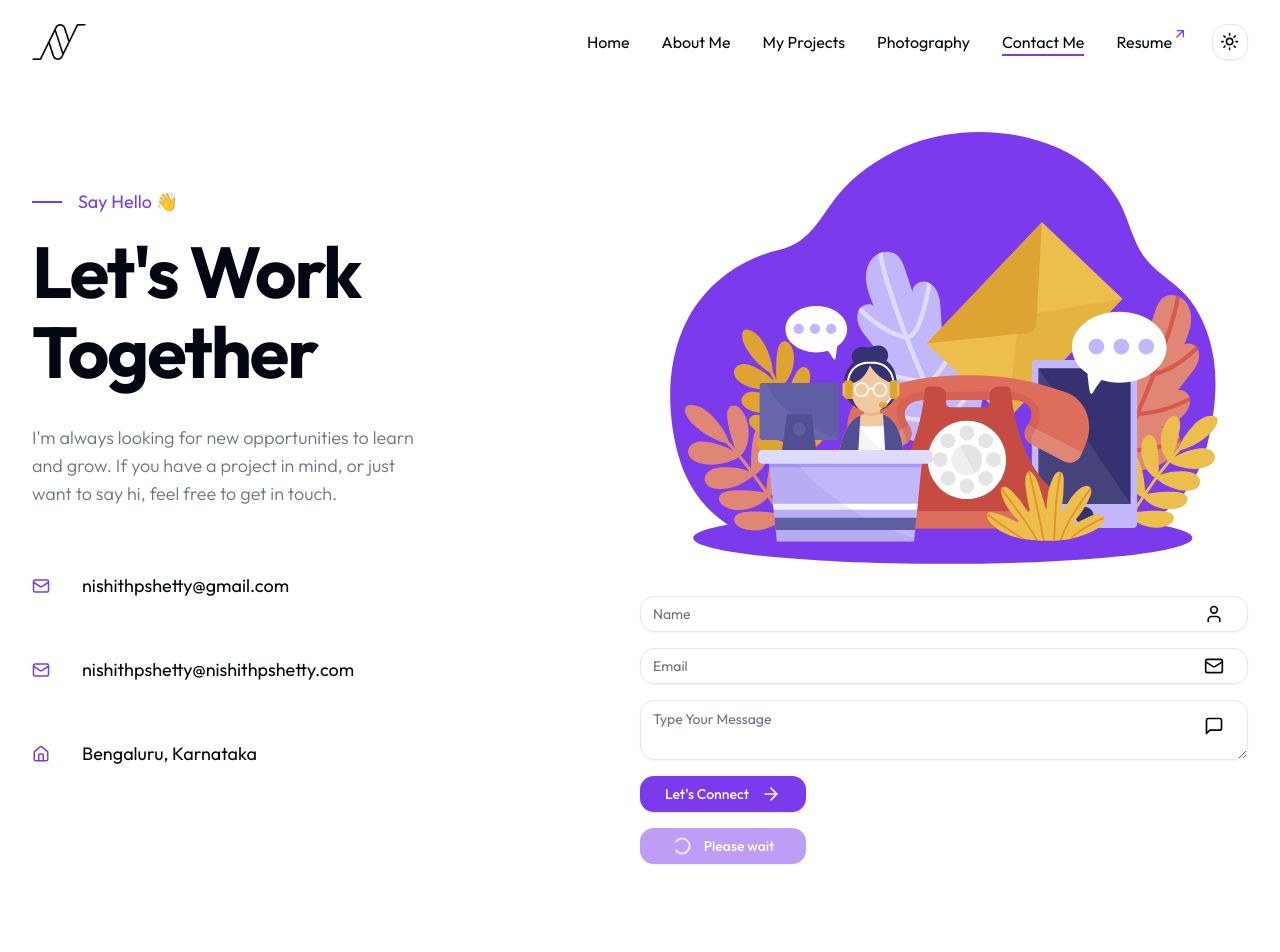
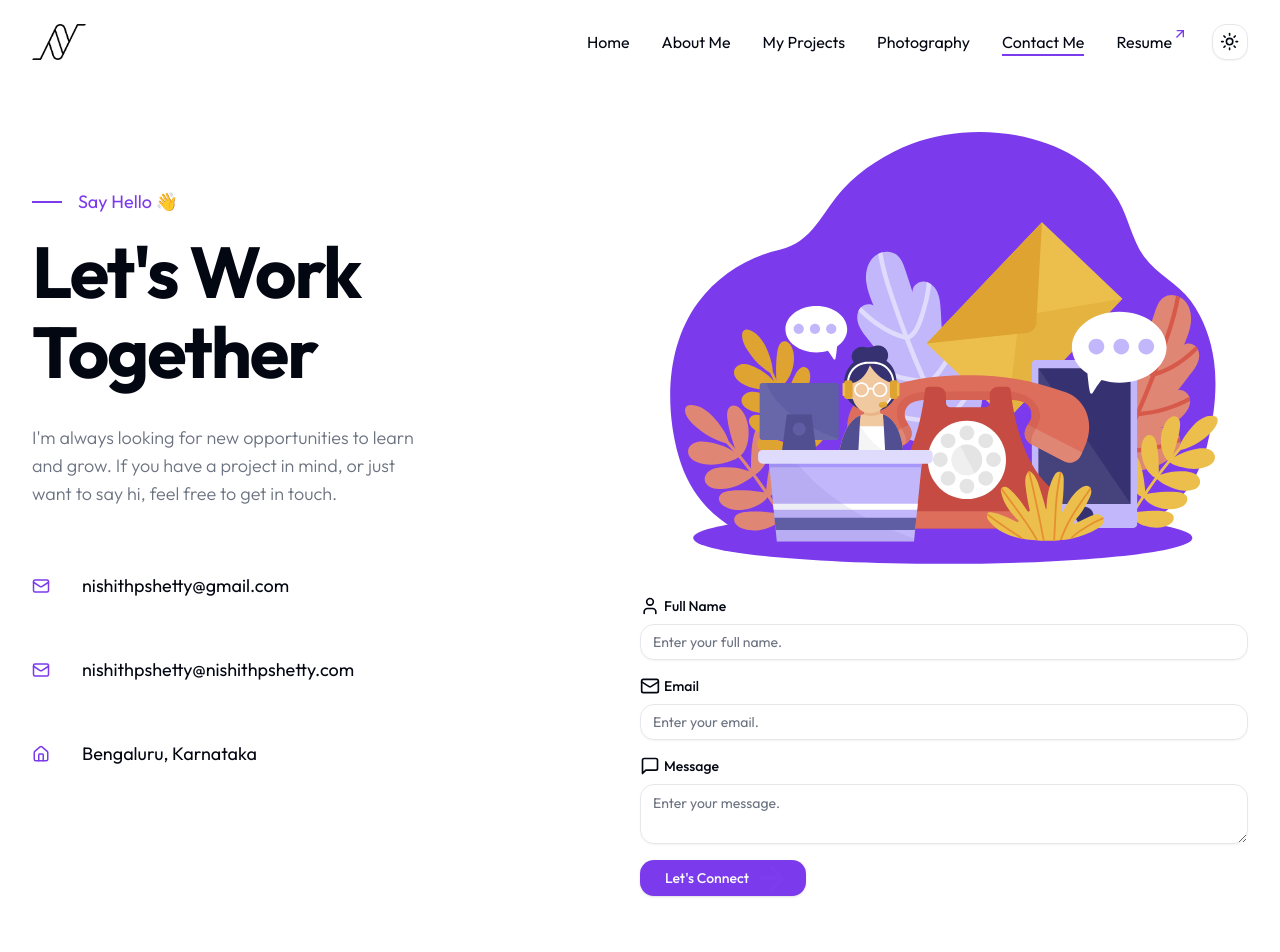
Before and after one commit to nishith-p-shetty/nishithpshetty.com, a Next.js app: page /contact in a window 1280 px wide. Shown: the top 952 px of the page. Built offline with nearby package versions, Linux system fonts and the light colour scheme.

Commit message:
added react hook form

```diff
--- a/src/components/ContactForm.jsx
+++ b/src/components/ContactForm.jsx
@@ -17,51 +17,156 @@ import {
 // server action
 import { SendMail } from "./SendMail";
 
+// react hook form
+import { z } from "zod";
+import { zodResolver } from "@hookform/resolvers/zod";
+import { useForm } from "react-hook-form";
+import {
+  Form,
+  FormControl,
+  FormDescription,
+  FormField,
+  FormItem,
+  FormLabel,
+  FormMessage,
+} from "@/components/ui/form";
+import { useToast } from "@/hooks/use-toast";
+import { useState } from "react";
+
 export const ContactForm = () => {
+  const [isSending, setIsSending] = useState(false);
+  const { toast } = useToast();
+
+  //  form schema
+  const formSchema = z.object({
+    recipientName: z
+      .string()
+      .min(2, {
+        message: "Name must be at least 3 characters.",
+      })
+      .max(20, {
+        message: "Name must be less than 20 characters.",
+      }),
+    recipientEmail: z.string().email({ message: "Invalid email address" }),
+    recipientMessage: z
+      .string()
+      .min(5, {
+        message: "Message must be at least 5 characters.",
+      })
+      .max(200, {
+        message: "Message must be less than 200 characters.",
+      }),
+  });
+
+  // 1. Define your form.
+  const form = useForm({
+    resolver: zodResolver(formSchema),
+    defaultValues: {
+      recipientName: "",
+      recipientEmail: "",
+      recipientMessage: "",
+    },
+  });
+
+  // 2. Define a submit handler.
+  async function onSubmit(data) {
+    // Do something with the form values.
+    // ✅ This will be type-safe and validated.
+    setIsSending(true);
+    const response = await SendMail(data);
+    if (response) {
+      console.log(response);
+      //   toast({
+      //     title: "Your message has been sent.",
+      //     description: (
+      //       <pre className="mt-2 w-[340px] rounded-md bg-slate-950 p-4">
+      //         <code className="text-white">{JSON.stringify(data, null, 2)}</code>
+      //       </pre>
+      //     ),
+      //   });
+    } else {
+      console.log(response);
+      //   toast({
+      //     variant: "destructive",
+      //     title: "Uh oh! Something went wrong.",
+      //     description: "There was a problem with your request.",
+      //   });
+    }
+    setIsSending(false);
+  }
+
   return (
+    <Form {...form}>
       <form
+        onSubmit={form.handleSubmit(onSubmit)}
         className="mt-6 flex flex-col gap-y-4"
-      action={(FormData) => {
-        SendMail(FormData);
-      }}
       >
-      {/* input */}
-      <div className="relative flex items-center">
-        <Input
-          type="name"
-          id="recipientName"
+        <FormField
+          control={form.control}
           name="recipientName"
-          placeholder="Name"
+          render={({ field }) => (
+            <FormItem>
+              <FormLabel className="relative flex items-center">
+                <User size={20} className="mr-1" />
+                Full Name
+              </FormLabel>
+              <FormControl>
+                <Input placeholder="Enter your full name." {...field} />
+              </FormControl>
+
+              <FormMessage />
+            </FormItem>
+          )}
         />
-        <User size={20} className="absolute right-6" />
-      </div>
-      {/* input */}
-      <div className="relative flex items-center">
-        <Input
-          type="email"
-          id="recipientEmail"
+        <FormField
+          control={form.control}
           name="recipientEmail"
-          placeholder="Email"
+          render={({ field }) => (
+            <FormItem>
+              <FormLabel className="relative flex items-center">
+                <MailIcon size={20} className="mr-1" />
+                Email
+              </FormLabel>
+              <FormControl>
+                <Input placeholder="Enter your email." {...field} />
+              </FormControl>
+
+              <FormMessage />
+            </FormItem>
+          )}
         />
-        <MailIcon size={20} className="absolute right-6" />
-      </div>
-      {/* textarea */}
-      <div className="relative flex items-center">
-        <Textarea
-          placeholder="Type Your Message"
-          id="recipientMessage"
+        <FormField
+          control={form.control}
           name="recipientMessage"
+          render={({ field }) => (
+            <FormItem>
+              <FormLabel className="relative flex items-center">
+                <MessageSquare size={20} className="mr-1" />
+                Message
+              </FormLabel>
+              <FormControl>
+                <Textarea placeholder="Enter your message." {...field} />
+              </FormControl>
+
+              <FormMessage />
+            </FormItem>
+          )}
         />
-        <MessageSquare size={20} className="absolute right-6 top-4" />
-      </div>
-      <Button className="flex max-w-[166px] items-center gap-x-1">
-        Let&apos;s Connect
-        <ArrowRightIcon size={20} className="ml-2" />
-      </Button>
+        {isSending ? (
           <Button disabled className="flex max-w-[166px] items-center gap-x-1">
             <Loader2 className="mr-2 h-5 w-5 animate-spin" />
             Please wait
           </Button>
+        ) : (
+          <Button
+            type="submit"
+            className="flex max-w-[166px] items-center gap-x-1"
+          >
+            Let&apos;s Connect
+            <ArrowRightIcon size={20} className="ml-2 animate-ping" />
+          </Button>
+        )}
       </form>
+    </Form>
   );
 };
--- a/src/components/SendMail.js
+++ b/src/components/SendMail.js
@@ -1,16 +1,10 @@
 "use server";
-// import { nodemailer } from "nodemailer";
 const nodemailer = require("nodemailer");
 
-export const SendMail = (FormData) => {
-  //   console.log(
-  //     FormData.get("recipientName"),
-  //     FormData.recipientEmail,
-  //     FormData.recipientMessage,
-  //   );
-  const recipientName = FormData.get("recipientName");
-  const recipientEmail = FormData.get("recipientEmail");
-  const recipientMessage = FormData.get("recipientMessage");
+export const SendMail = (data) => {
+  const recipientName = data.recipientName;
+  const recipientEmail = data.recipientEmail;
+  const recipientMessage = data.recipientMessage;
   const lead =
     "Name: " +
     recipientName +
@@ -515,22 +509,20 @@ export const SendMail = (FormData) => {
   try {
     transporter.sendMail(replyMail, function (error, info) {
       if (error) {
-        // console.log(error);
+        console.log(error);
         throw new Error("Failed to send replyMail" + error);
+      } else {
+        console.log("Reply Email Sent" + info.response);
       }
-      //   else {
-      //     console.log("Reply Email Sent" + info.response);
-      // }
     });
 
     transporter.sendMail(leadMail, function (error, info) {
       if (error) {
         // console.log(error);
         throw new Error("Failed to send leadMail");
+      } else {
+        console.log("Lead Email sent: " + info.response);
       }
-      //    else {
-      //     console.log("Lead Email sent: " + info.response);
-      // }
     });
 
     // both mail sent
@@ -541,6 +533,6 @@ export const SendMail = (FormData) => {
     return "failed";
   }
 
-  // return true;
+  //   return true;
   //   return false;
 };
```
Also changed, not shown: 1 other file (tests, documents, lock files or other folders). Lines whose indentation alone changed are shown as unchanged.
